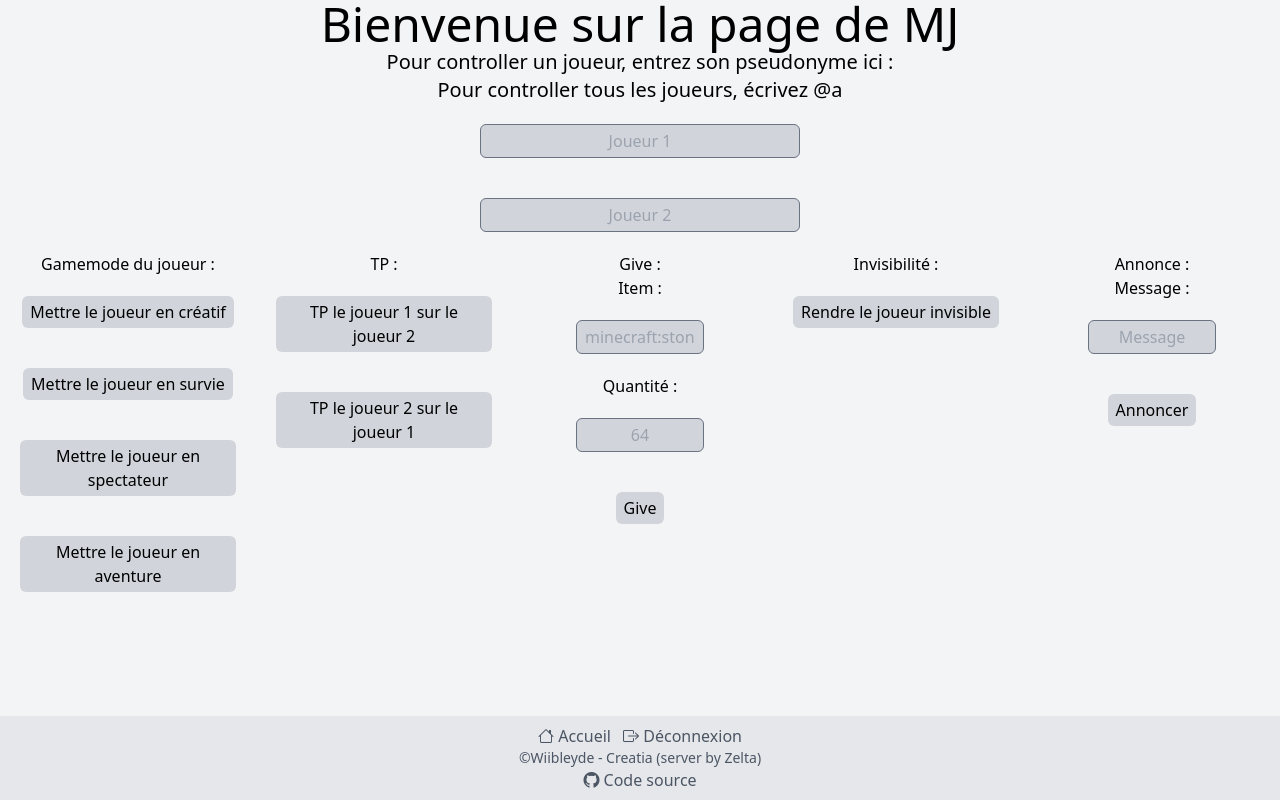
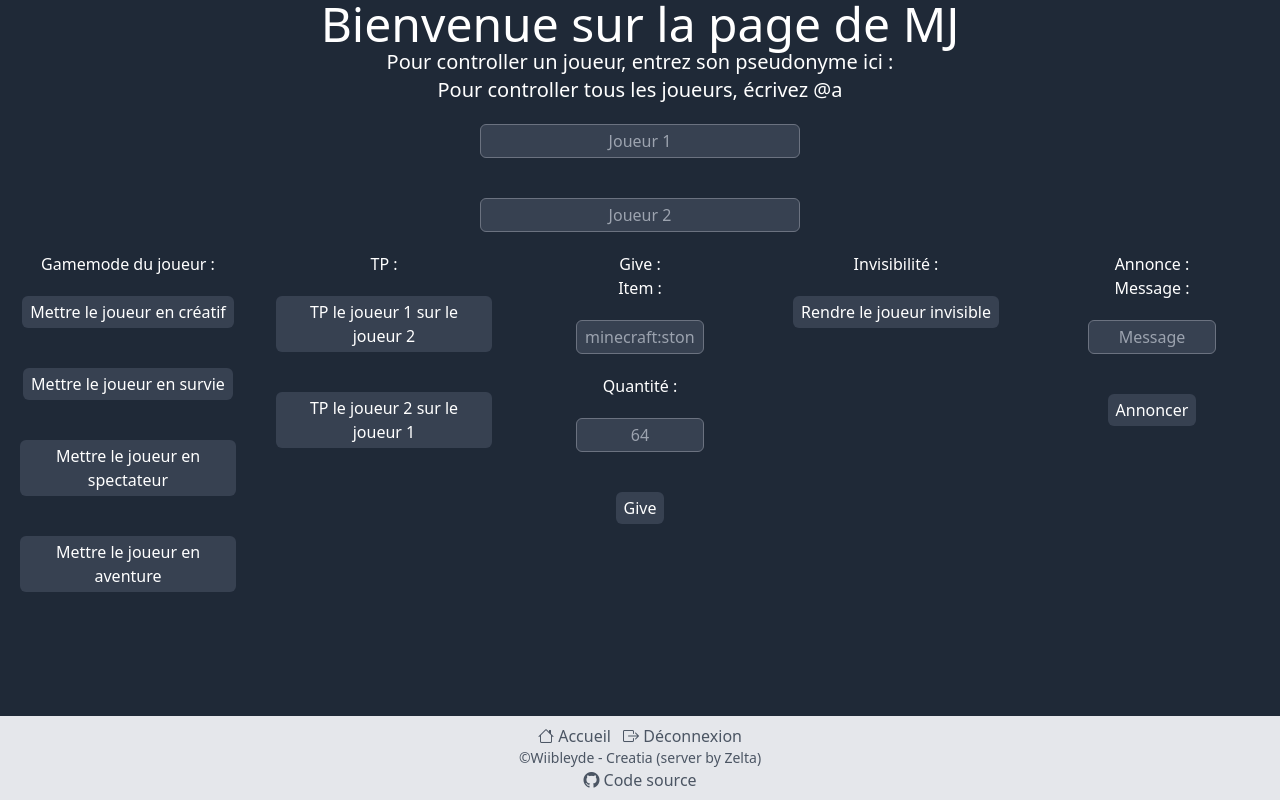
Before and after one commit to Wiibleyde/minecraft-mj-panel, a Flask app: template templates/mj.html in a window 1280 px wide. Run offline with Flask 3, Linux system fonts and the light colour scheme; the template is opened without the code that fills it, so the values that code supplies are empty; style sheets or scripts are compiled from the project's sources; some libraries are stand-ins or nearby versions.

Commit message:
Update body background color and text color in index.html, register.html, and login.html
Signed-off-by: Wiibleyde <98520181+Wiibleyde@users.noreply.github.com>

```diff
--- a/templates/index.html
+++ b/templates/index.html
@@ -12,7 +12,7 @@
     <header>
         {% include "fragments/message.html" %}
     </header>
-    <body class="bg-gray-100 dark:bg-gray-800 text-black dark:text-white">
+    <body class="bg-gray-800 text-white">
         <div class="flex flex-col justify-center items-center h-screen">
             <div class="text-5xl">
                 <h1 class="text-center">Bienvenue sur le site de Creatia</h1>
@@ -20,8 +20,8 @@
             <div class="text-2xl">
                 <p class="text-center">Sur ce site, vous aurez accès à des stats et pour les admins à des fonctionnalitées.</p>
                 <div class="flex flex-row justify-center items-center">
-                    <a href="/stats" class="m-5 px-2 py-1 bg-gray-300 dark:bg-gray-700 rounded-md">Voir les stats</a>
-                    <a href="/mj" class="m-5 px-2 py-1 bg-gray-300 dark:bg-gray-700 rounded-md">Se connecter en tant que MJ</a>
+                    <a href="/stats" class="m-5 px-2 py-1 bg-gray-700 rounded-md">Voir les stats</a>
+                    <a href="/mj" class="m-5 px-2 py-1 bg-gray-700 rounded-md">Se connecter en tant que MJ</a>
                 </div>
             </div>
         </div>
--- a/templates/mj.html
+++ b/templates/mj.html
@@ -13,7 +13,7 @@
     <header>
         {% include "fragments/message.html" %}
     </header>
-    <body class="bg-gray-100 dark:bg-gray-800 text-black dark:text-white">
+    <body class="bg-gray-800 text-white">
         <div class="z-[100] fixed bottom-16 right-0 w-2/5" id="message"></div>
         <div class="flex flex-col">
             <div class="text-5xl">
@@ -23,49 +23,49 @@
                     <p class="text-center">Pour controller tous les joueurs, écrivez @a</p>
                 </div>
                 <div class="flex flex-col justify-center items-center">
-                    <input type="text" name="pseudo" id="pseudo" class="m-5 px-2 py-1 bg-gray-300 dark:bg-gray-700 rounded-md text-center w-1/4" placeholder="Joueur 1">
-                    <input type="text" name="pseudo2" id="pseudo2" class="m-5 px-2 py-1 bg-gray-300 dark:bg-gray-700 rounded-md text-center w-1/4" placeholder="Joueur 2">
+                    <input type="text" name="pseudo" id="pseudo" class="m-5 px-2 py-1 bg-gray-700 rounded-md text-center w-1/4" placeholder="Joueur 1">
+                    <input type="text" name="pseudo2" id="pseudo2" class="m-5 px-2 py-1 bg-gray-700 rounded-md text-center w-1/4" placeholder="Joueur 2">
                 </div>
             </div>
             <div class="grid grid-cols-5">
                 <div>
                     <p class="text-center">Gamemode du joueur :</p>
                     <div class="flex flex-col justify-center items-center">
-                        <button class="m-5 px-2 py-1 bg-gray-300 dark:bg-gray-700 rounded-md" onclick="gamemode('creative')">Mettre le joueur en créatif</button>
-                        <button class="m-5 px-2 py-1 bg-gray-300 dark:bg-gray-700 rounded-md" onclick="gamemode('survival')">Mettre le joueur en survie</button>
-                        <button class="m-5 px-2 py-1 bg-gray-300 dark:bg-gray-700 rounded-md" onclick="gamemode('spectator')">Mettre le joueur en spectateur</button>
-                        <button class="m-5 px-2 py-1 bg-gray-300 dark:bg-gray-700 rounded-md" onclick="gamemode('adventure')">Mettre le joueur en aventure</button>
+                        <button class="m-5 px-2 py-1 bg-gray-700 rounded-md" onclick="gamemode('creative')">Mettre le joueur en créatif</button>
+                        <button class="m-5 px-2 py-1 bg-gray-700 rounded-md" onclick="gamemode('survival')">Mettre le joueur en survie</button>
+                        <button class="m-5 px-2 py-1 bg-gray-700 rounded-md" onclick="gamemode('spectator')">Mettre le joueur en spectateur</button>
+                        <button class="m-5 px-2 py-1 bg-gray-700 rounded-md" onclick="gamemode('adventure')">Mettre le joueur en aventure</button>
                     </div>
                 </div>
                 <div>
                     <p class="text-center">TP :</p>
                     <div class="flex flex-col justify-center items-center">
-                        <button class="m-5 px-2 py-1 bg-gray-300 dark:bg-gray-700 rounded-md" onclick="tpToPlayer(false)">TP le joueur 1 sur le joueur 2</button>
-                        <button class="m-5 px-2 py-1 bg-gray-300 dark:bg-gray-700 rounded-md" onclick="tpToPlayer(true)">TP le joueur 2 sur le joueur 1</button>
+                        <button class="m-5 px-2 py-1 bg-gray-700 rounded-md" onclick="tpToPlayer(false)">TP le joueur 1 sur le joueur 2</button>
+                        <button class="m-5 px-2 py-1 bg-gray-700 rounded-md" onclick="tpToPlayer(true)">TP le joueur 2 sur le joueur 1</button>
                     </div>
                 </div>
                 <div>
                     <p class="text-center">Give :</p>
                     <div class="flex flex-col justify-center items-center">
                         <p class="text-center">Item :</p>
-                        <input type="text" name="item" id="item" class="m-5 px-2 py-1 bg-gray-300 dark:bg-gray-700 rounded-md text-center w-2/4" placeholder="minecraft:stone">
+                        <input type="text" name="item" id="item" class="m-5 px-2 py-1 bg-gray-700 rounded-md text-center w-2/4" placeholder="minecraft:stone">
                         <p class="text-center">Quantité :</p>
-                        <input type="text" name="amount" id="amount" class="m-5 px-2 py-1 bg-gray-300 dark:bg-gray-700 rounded-md text-center w-2/4" placeholder="64">
-                        <button class="m-5 px-2 py-1 bg-gray-300 dark:bg-gray-700 rounded-md" onclick="give()">Give</button>
+                        <input type="text" name="amount" id="amount" class="m-5 px-2 py-1 bg-gray-700 rounded-md text-center w-2/4" placeholder="64">
+                        <button class="m-5 px-2 py-1 bg-gray-700 rounded-md" onclick="give()">Give</button>
                     </div>
                 </div>
                 <div>
                     <p class="text-center">Invisibilité :</p>
                     <div class="flex flex-col justify-center items-center">
-                        <button class="m-5 px-2 py-1 bg-gray-300 dark:bg-gray-700 rounded-md" onclick="invisibility()">Rendre le joueur invisible</button>
+                        <button class="m-5 px-2 py-1 bg-gray-700 rounded-md" onclick="invisibility()">Rendre le joueur invisible</button>
                     </div>
                 </div>
                 <div>
                     <p class="text-center">Annonce :</p>
                     <div class="flex flex-col justify-center items-center">
                         <p class="text-center">Message :</p>
-                        <input type="text" name="messageToSend" id="messageToSend" class="m-5 px-2 py-1 bg-gray-300 dark:bg-gray-700 rounded-md text-center w-2/4" placeholder="Message">
-                        <button class="m-5 px-2 py-1 bg-gray-300 dark:bg-gray-700 rounded-md" onclick="announce()">Annoncer</button>
+                        <input type="text" name="messageToSend" id="messageToSend" class="m-5 px-2 py-1 bg-gray-700 rounded-md text-center w-2/4" placeholder="Message">
+                        <button class="m-5 px-2 py-1 bg-gray-700 rounded-md" onclick="announce()">Annoncer</button>
                     </div>
             </div>
         </div>
```
Also changed, not shown: templates/login.html (+10 -10 lines), templates/register.html (+5 -5 lines).
